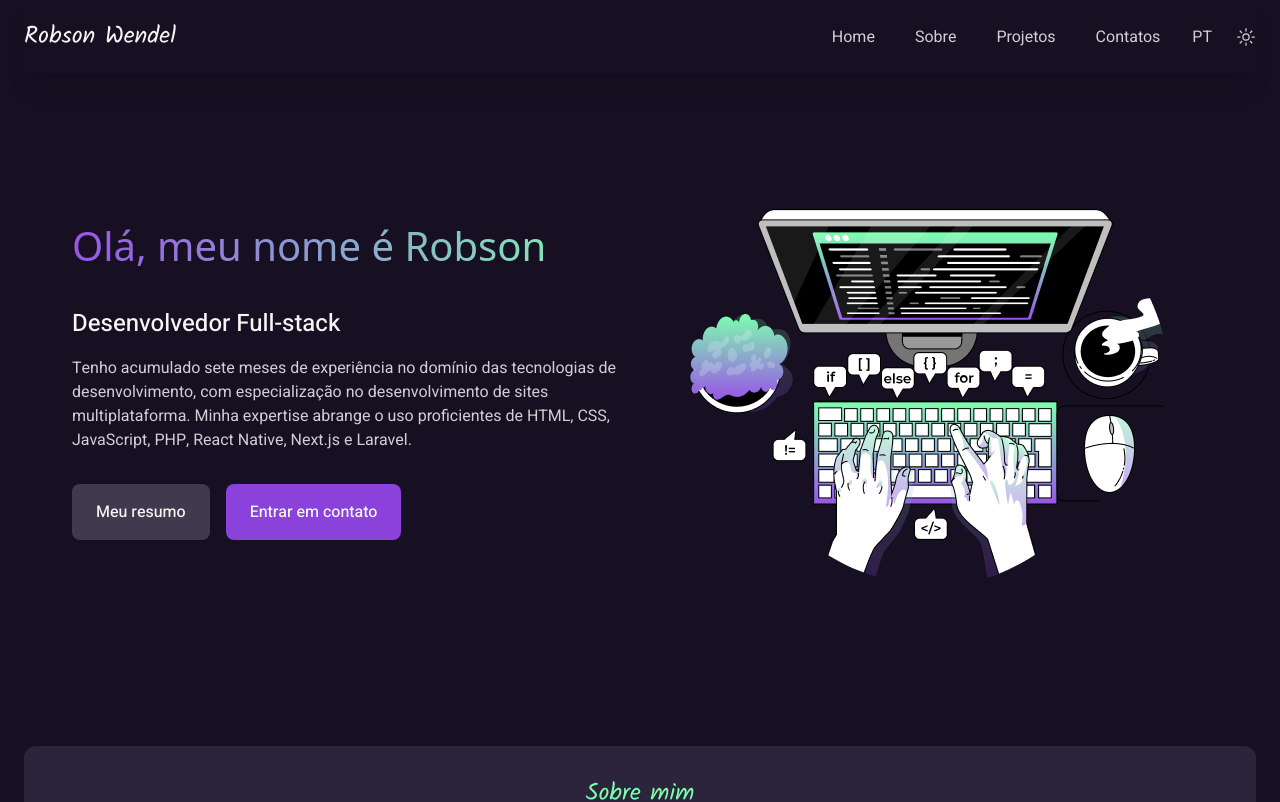
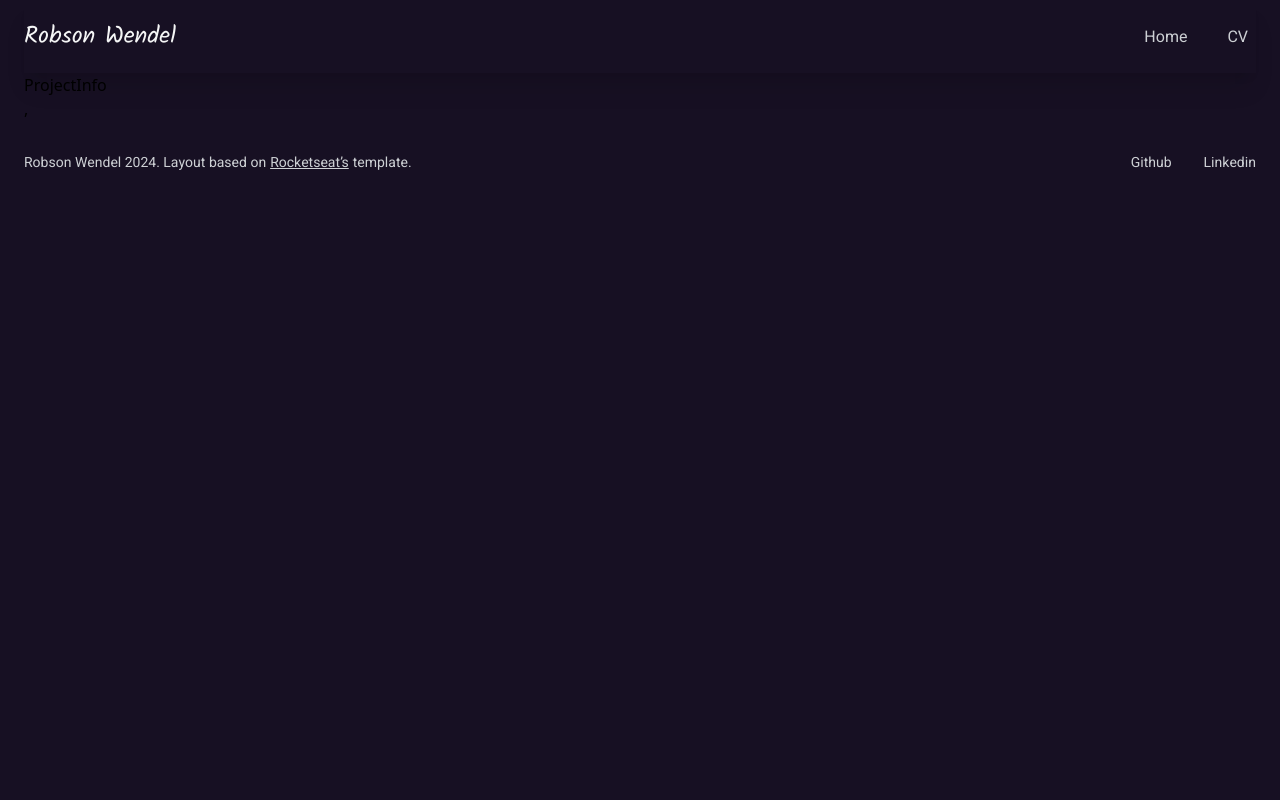
Before and after one commit to robsu17/my-portfolio, a React (Vite) app: page /my-portfolio/1 in a window 1280 px wide. Shown: the top 802 px of the page. Built offline with nearby package versions, Linux system fonts and the light colour scheme.

Commit message:
feat: ajustes nos links

```diff
--- a/package.json
+++ b/package.json
@@ -16,6 +16,7 @@
     "react": "^18.2.0",
     "react-dom": "^18.2.0",
     "react-icons": "^5.2.1",
+    "react-router-dom": "^6.23.1",
     "swiper": "^11.1.1"
   },
   "devDependencies": {
--- /dev/null
+++ b/src/ProjectInfo.tsx
@@ -0,0 +1,3 @@
+export function ProjectInfo() {
+  return <h1>ProjectInfo</h1>
+}
--- a/src/components/layout/Navbar.tsx
+++ b/src/components/layout/Navbar.tsx
@@ -1,45 +1,10 @@
-import { useState } from 'react'
+import { linksPrimary, linksSecondary } from './data/links'
 
-import { Icon } from '@iconify/react'
-
-const links = [
-  {
-    id: 1,
-    session: 'Home',
-    href: '#',
-  },
-  {
-    id: 2,
-    session: 'Sobre',
-    href: '#sobre',
-  },
-  {
-    id: 3,
-    session: 'Projetos',
-    href: '#projetos',
-  },
-  {
-    id: 4,
-    session: 'Contatos',
-    href: '#contatos',
-  },
-]
-
-type Language = {
-  type: 'PT' | 'EN'
+type Props = {
+  type: 'PRIMARY' | 'SECONDARY'
 }
 
-export function Navbar() {
-  const [language] = useState<Language>({
-    type: 'PT',
-  })
-
-  const [darkMode, setDarkMode] = useState<boolean>(true)
-
-  function handleSwitchDarkMode() {
-    setDarkMode(!darkMode)
-  }
-
+export function Navbar({ type = 'PRIMARY' }: Props) {
   return (
     <div className="py-4 flex justify-between items-center shadow-xl">
       <div>
@@ -49,37 +14,45 @@ export function Navbar() {
       </div>
       <div className="flex items-center gap-6">
         <ul className="flex justify-between gap-6">
-          {links.map((link) => {
+          {type === 'PRIMARY' &&
+            linksPrimary.map((link) => {
               return (
                 <li key={link.id} className="p-2">
                   <a
                     className="font-heebo font-normal text-text-secondary text-base hover:text-text-primary hover:font-bold duration-200"
                     href={link.href}
+                    rel="noreferrer"
                   >
                     {link.session}
                   </a>
                 </li>
               )
             })}
+          {type === 'SECONDARY' &&
+            linksSecondary.map((link) => {
+              return (
+                <li key={link.id} className="p-2">
+                  <a
+                    className="font-heebo font-normal text-text-secondary text-base hover:text-text-primary hover:font-bold duration-200"
+                    href={link.href}
+                    rel="noreferrer"
+                  >
+                    {link.session}
+                  </a>
+                </li>
+              )
+            })}
+          <li className="p-2">
+            <a
+              className="font-heebo font-normal text-text-secondary text-base hover:text-text-primary hover:font-bold duration-200"
+              href="https://robsu17.github.io/resume/"
+              target="_blank"
+              rel="noreferrer"
+            >
+              CV
+            </a>
+          </li>
         </ul>
-        <div className="flex items-center gap-6">
-          <button
-            type="button"
-            className="font-heebo font-normal text-text-secondary text-base hover:text-text-primary hover:font-bold duration-200"
-          >
-            {language.type}
-          </button>
-          <button
-            onClick={handleSwitchDarkMode}
-            type="button"
-            className="font-heebo font-normal text-text-secondary text-base hover:text-text-primary hover:font-bold duration-200"
-          >
-            <Icon
-              icon={darkMode ? 'carbon:light' : 'carbon:light-filled'}
-              width={20}
-            />
-          </button>
-        </div>
       </div>
     </div>
   )
--- /dev/null
+++ b/src/components/layout/data/links.ts
@@ -0,0 +1,30 @@
+export const linksPrimary = [
+  {
+    id: 1,
+    session: 'Home',
+    href: '/',
+  },
+  {
+    id: 2,
+    session: 'Sobre',
+    href: `#sobre`,
+  },
+  {
+    id: 3,
+    session: 'Projetos',
+    href: '#projetos',
+  },
+  {
+    id: 4,
+    session: 'Contatos',
+    href: '#contatos',
+  },
+]
+
+export const linksSecondary = [
+  {
+    id: 1,
+    session: 'Home',
+    href: '/',
+  },
+]
--- a/src/layout/index.tsx
+++ b/src/layout/index.tsx
@@ -4,13 +4,14 @@ import { Navbar } from '../components/layout/Navbar'
 
 type Props = {
   children: React.ReactNode
+  navbarType: 'PRIMARY' | 'SECONDARY'
 }
 
-export function Layout({ children }: Props) {
+export function Layout({ children, navbarType }: Props) {
   return (
     <div className="bg-surface-background w-screen min-h-screen">
       <div className="max-w-[1440px] mx-auto px-6">
-        <Navbar />
+        <Navbar type={navbarType} />
         {children}
         <Footer />
       </div>
--- a/src/main.tsx
+++ b/src/main.tsx
@@ -3,11 +3,30 @@ import ReactDOM from 'react-dom/client'
 import App from './App.tsx'
 import './styles/index.css'
 import { Layout } from './layout'
+import { RouterProvider, createBrowserRouter } from 'react-router-dom'
+import { ProjectInfo } from './ProjectInfo.tsx'
+
+const router = createBrowserRouter([
+  {
+    path: 'my-portfolio',
+    element: (
+      <Layout navbarType="PRIMARY">
+        <App />
+      </Layout>
+    ),
+  },
+  {
+    path: 'my-portfolio/:project',
+    element: (
+      <Layout navbarType="SECONDARY">
+        <ProjectInfo />,
+      </Layout>
+    ),
+  },
+])
 
 ReactDOM.createRoot(document.getElementById('root')!).render(
   <React.StrictMode>
-    <Layout>
-      <App />
-    </Layout>
+    <RouterProvider router={router} />
   </React.StrictMode>,
 )
```
Also changed, not shown: 1 other file (tests, documents, lock files or other folders). Lines whose indentation alone changed are shown as unchanged.
